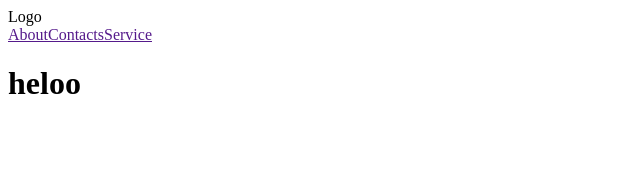
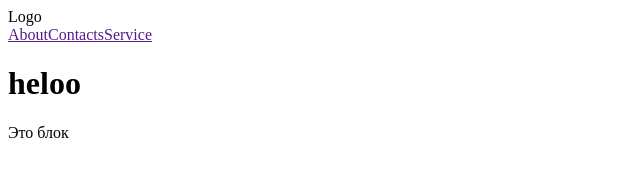
Before and after one commit to asianParadissseee/team, a plain HTML site: page index.html in a window 1280 px wide. Shown: the full height of the page, 0-640 px from the left. Drawn offline with Linux system fonts and the light colour scheme.

Commit message:
added block

```diff
--- a/index.html
+++ b/index.html
@@ -17,5 +17,9 @@
     </nav>
 </header>
 <h1> heloo</h1>
+
+<div>
+    <p>Это блок</p>
+</div>
 </body>
 </html>
```
